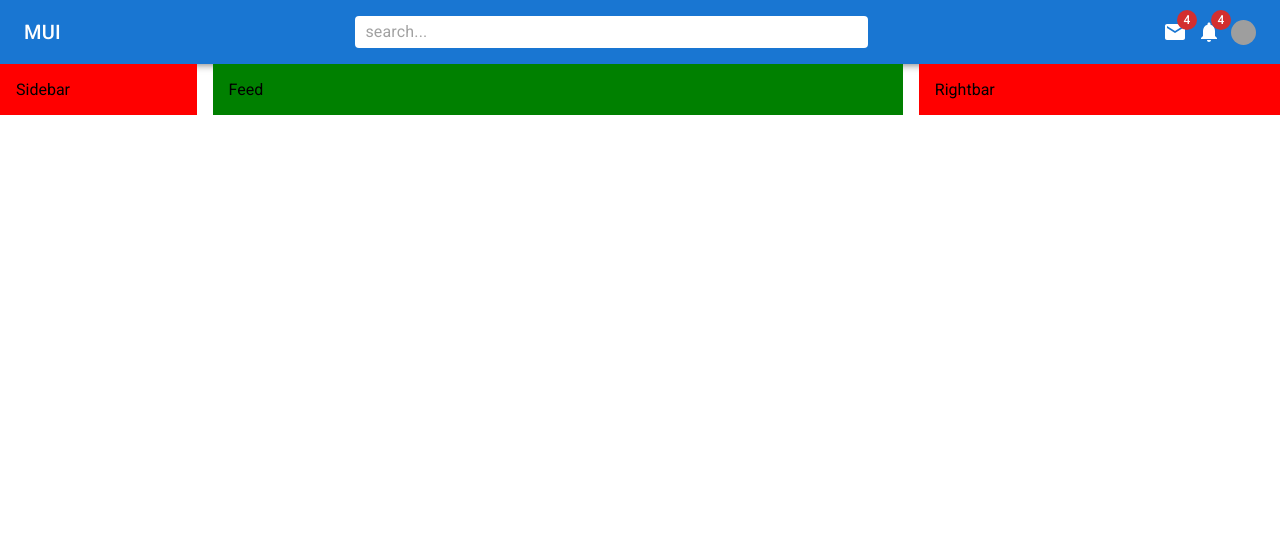
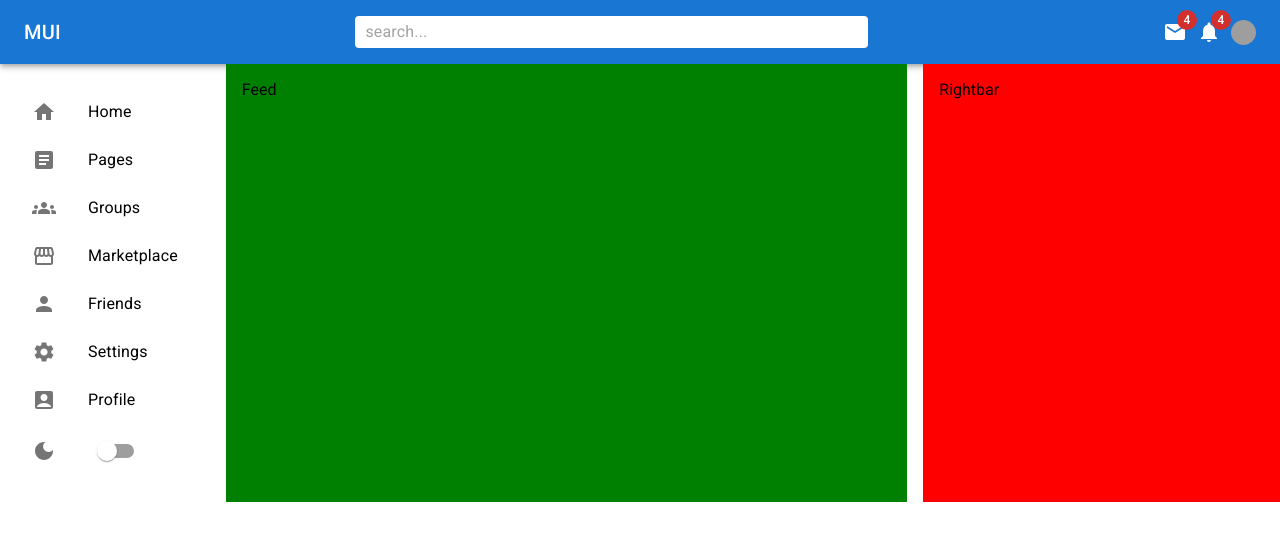
Before and after one commit to viraj458/mui_app, a React (Create React App) app: page / in a window 1280 px wide. Shown: the top 540 px of the page. Built offline with nearby package versions, Linux system fonts and the light colour scheme; grey boxes are pictures that could not be loaded.

Commit message:
Created Sidebar

```diff
--- a/src/components/Sidebar.js
+++ b/src/components/Sidebar.js
@@ -1,9 +1,77 @@
-import { Box } from '@mui/material'
+import { AccountBox, Article, DarkMode, Groups, Home, Person, Settings, Storefront } from '@mui/icons-material'
+import { Box, List, ListItem, ListItemButton, ListItemIcon, ListItemText, Switch } from '@mui/material'
 import React from 'react'
 
 const Sidebar = () => {
     return(
-        <Box bgcolor="red" flex={1} p={2} sx={{display: {xs:"none", sm:"block"}}}>Sidebar</Box>
+        <Box flex={1} p={2} sx={{display: {xs:"none", sm:"block"}}}>
+            <List>
+            <ListItem disablePadding>
+            <ListItemButton component="a" href="#home">
+              <ListItemIcon>
+                <Home/>
+              </ListItemIcon>
+              <ListItemText primary="Home" />
+            </ListItemButton>
+          </ListItem>
+          <ListItem disablePadding>
+            <ListItemButton component="a" href="#pages">
+              <ListItemIcon>
+                <Article/>
+              </ListItemIcon>
+              <ListItemText primary="Pages" />
+            </ListItemButton>
+          </ListItem>
+          <ListItem disablePadding>
+            <ListItemButton component="a" href="#groups">
+              <ListItemIcon>
+                <Groups/>
+              </ListItemIcon>
+              <ListItemText primary="Groups" />
+            </ListItemButton>
+          </ListItem>
+          <ListItem disablePadding>
+            <ListItemButton component="a" href="#marketplace">
+              <ListItemIcon>
+                <Storefront/>
+              </ListItemIcon>
+              <ListItemText primary="Marketplace" />
+            </ListItemButton>
+          </ListItem>
+          <ListItem disablePadding>
+            <ListItemButton component="a" href="#friends">
+              <ListItemIcon>
+                <Person/>
+              </ListItemIcon>
+              <ListItemText primary="Friends" />
+            </ListItemButton>
+          </ListItem>
+          <ListItem disablePadding>
+            <ListItemButton component="a" href="#settings">
+              <ListItemIcon>
+                <Settings/>
+              </ListItemIcon>
+              <ListItemText primary="Settings" />
+            </ListItemButton>
+          </ListItem>
+          <ListItem disablePadding>
+            <ListItemButton component="a" href="#profile">
+              <ListItemIcon>
+                <AccountBox/>
+              </ListItemIcon>
+              <ListItemText primary="Profile" />
+            </ListItemButton>
+          </ListItem>
+          <ListItem disablePadding>
+            <ListItemButton component="a" href="#profile">
+              <ListItemIcon>
+                <DarkMode/>
+              </ListItemIcon>
+              <Switch />
+            </ListItemButton>
+          </ListItem>
+            </List>
+        </Box>
     )
 }
 
```
